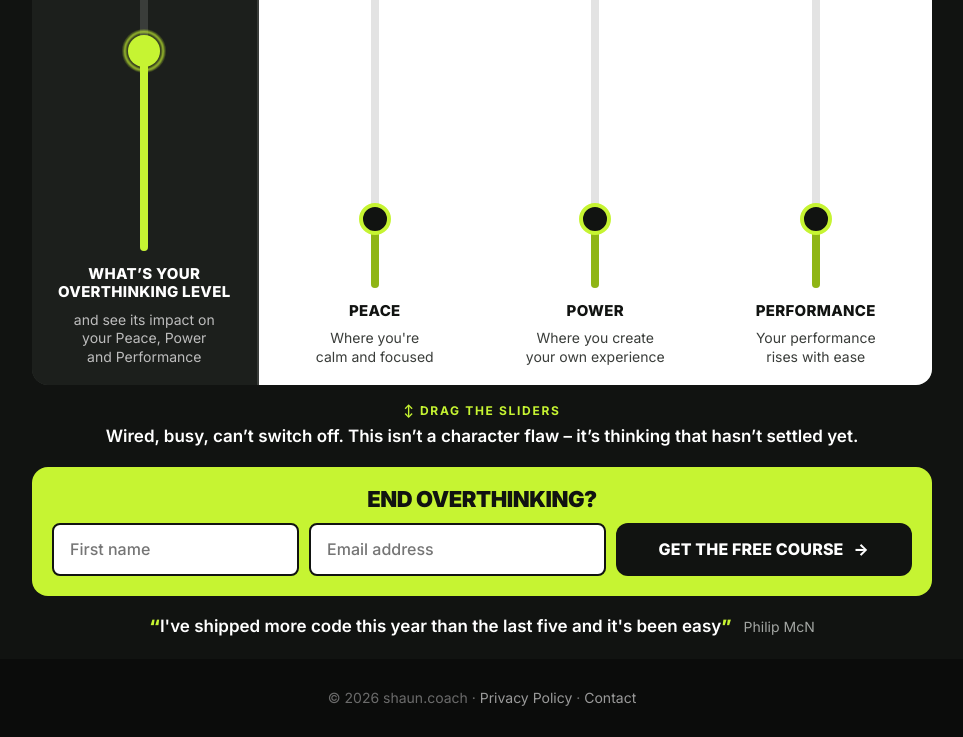
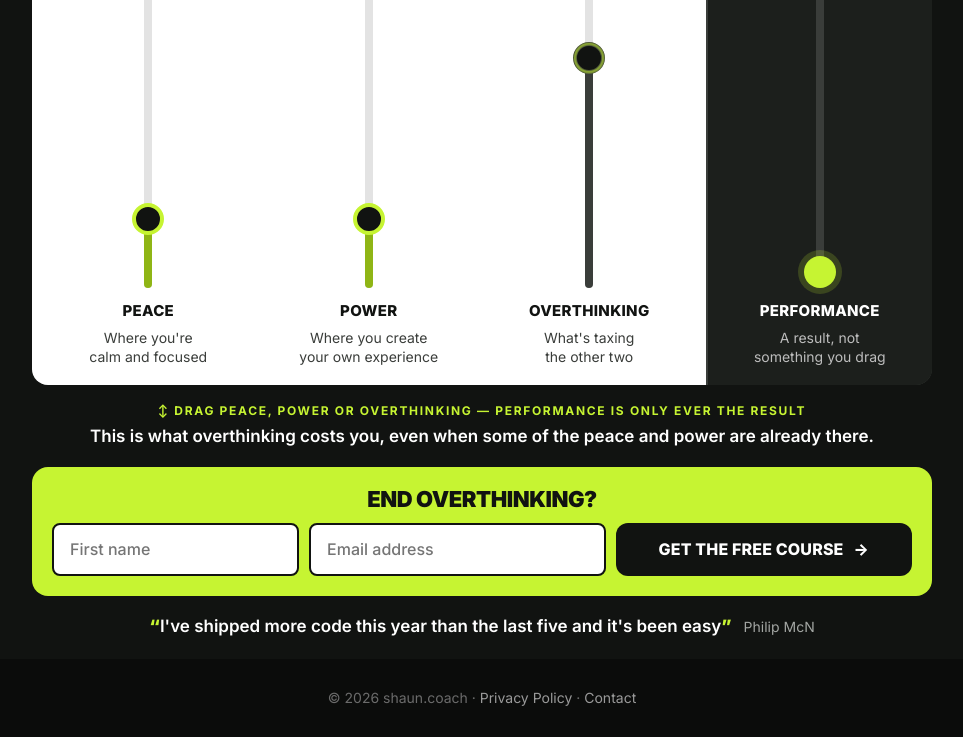
Before and after one commit to shaundotcoach/Salespage, a plain HTML site: page overthinking/index.html in a window 1280 px wide. Shown: the part 141-878 px from the top of the page, without its empty margins (158-1121 px from the left). Drawn offline with Linux system fonts and the light colour scheme.

Commit message:
changing layout of sliders
Moving away from overthinking as a course name

```diff
--- a/overthinking/index.html
+++ b/overthinking/index.html
@@ -63,13 +63,16 @@ h1 span{color:var(--lime);display:block}
 /* Slider: phones = horizontal (drag sideways, page still scrolls) */
 .slider{grid-area:track;position:relative;height:44px;margin-top:2px;cursor:grab;touch-action:pan-y;outline:none;-webkit-tap-highlight-color:transparent}
 .slider:active{cursor:grabbing}
+.slider.readout{cursor:default;touch-action:auto}
 .track,.fill{position:absolute;border-radius:999px;left:0;right:0;top:18px;height:8px}
 .track{background:var(--line-light)}
 .dark .track{background:var(--graphite)}
 .fill{right:auto;width:calc(var(--v) * 100%);background:var(--lime-deep)}
 .dark .fill{background:var(--lime)}
+.meter.caution .fill{background:var(--graphite)}
 .thumb{position:absolute;top:6px;left:calc((100% - var(--thumb)) * var(--v));width:var(--thumb);height:var(--thumb);border-radius:999px;background:var(--ink);border:4px solid var(--lime)}
 .dark .thumb{background:var(--lime);border:0;box-shadow:0 0 0 6px rgba(198,244,50,.18)}
+.meter.caution .thumb{border-color:var(--graphite)}
 .slider:focus-visible .thumb{outline:3px solid var(--lime);outline-offset:4px}
 .light .slider:focus-visible .thumb{outline-color:var(--ink)}
 .pulse{position:absolute;inset:0;border-radius:999px;border:2px solid var(--lime);animation:pbPulse 1.6s ease-out infinite;pointer-events:none}
@@ -128,7 +131,7 @@ figcaption{margin-top:6px;font-size:14px;color:var(--grey-400)}
   .page{height:100dvh;min-height:620px;padding:clamp(16px,2.6vh,32px) 32px;gap:clamp(12px,2.2vh,24px)}
   h1{margin:0;font-size:clamp(28px,min(4.4vw,6dvh),48px)}
   h1 span{display:inline}
-  .balance{flex:1 1 auto;min-height:0;max-height:520px;grid-template-columns:minmax(0,1fr) minmax(0,3fr)}
+  .balance{flex:1 1 auto;min-height:0;max-height:520px;grid-template-columns:minmax(0,3fr) minmax(0,1fr)}
   .side{padding:clamp(12px,2.2vh,24px) 8px}
   .side.light{grid-template-columns:repeat(3,minmax(0,1fr));gap:4px}
   .meter{height:100%;display:flex;flex-direction:column;align-items:center;text-align:center;gap:clamp(6px,1.2vh,14px)}
@@ -159,16 +162,6 @@ figcaption{margin-top:6px;font-size:14px;color:var(--grey-400)}
   </header>
 
   <section class="balance" aria-label="Where are you right now?">
-    <div class="side dark">
-      <div class="meter" data-key="overthinking">
-        <div class="m-label" id="l-over">What’s Your Overthinking Level</div>
-        <div class="m-sub">and see its impact on your Peace, Power and Performance</div>
-        <div class="m-num" aria-hidden="true">80</div>
-        <div class="slider" role="slider" tabindex="0" aria-labelledby="l-over" aria-valuemin="0" aria-valuemax="100" aria-valuenow="80">
-          <div class="track"></div><div class="fill"></div><div class="thumb"><span class="pulse"></span></div>
-        </div>
-      </div>
-    </div>
     <div class="side light">
       <div class="meter">
         <div class="m-label" id="l-peace">Peace</div>
@@ -186,11 +179,21 @@ figcaption{margin-top:6px;font-size:14px;color:var(--grey-400)}
           <div class="track"></div><div class="fill"></div><div class="thumb"></div>
         </div>
       </div>
-      <div class="meter">
+      <div class="meter caution">
+        <div class="m-label" id="l-over">Overthinking</div>
+        <div class="m-sub">What's taxing the other two</div>
+        <div class="m-num" aria-hidden="true">80</div>
+        <div class="slider" role="slider" tabindex="0" aria-labelledby="l-over" aria-valuemin="0" aria-valuemax="100" aria-valuenow="80">
+          <div class="track"></div><div class="fill"></div><div class="thumb"><span class="pulse"></span></div>
+        </div>
+      </div>
+    </div>
+    <div class="side dark">
+      <div class="meter" data-key="performance">
         <div class="m-label" id="l-perf">Performance</div>
-        <div class="m-sub">Your performance rises with ease</div>
-        <div class="m-num" aria-hidden="true">20</div>
-        <div class="slider" role="slider" tabindex="0" aria-labelledby="l-perf" aria-valuemin="0" aria-valuemax="100" aria-valuenow="20">
+        <div class="m-sub">A result, not something you drag</div>
+        <div class="m-num" aria-hidden="true">0</div>
+        <div class="slider readout" aria-labelledby="l-perf" aria-live="polite">
           <div class="track"></div><div class="fill"></div><div class="thumb"></div>
         </div>
       </div>
@@ -198,8 +201,8 @@ figcaption{margin-top:6px;font-size:14px;color:var(--grey-400)}
   </section>
 
   <div class="strip" aria-live="polite">
-    <div class="eyebrow" id="strip-label"><span class="hint-v">↕</span><span class="hint-h">↔</span> Drag the sliders</div>
-    <p id="message">Wired, busy, can’t switch off. This isn’t a character flaw – it’s thinking that hasn’t settled yet.</p>
+    <div class="eyebrow"><span class="hint-v">↕</span><span class="hint-h">↔</span> Drag Peace, Power or Overthinking — Performance is only ever the result</div>
+    <p id="message">This is what overthinking costs you, even when some of the peace and power are already there.</p>
   </div>
 
   <section class="signup" id="signup" aria-label="Get the free course">
@@ -236,13 +239,19 @@ figcaption{margin-top:6px;font-size:14px;color:var(--grey-400)}
   var KIT_FORM_ID = '9229059';
   var KIT_FIELD = 'overthinking_score';
 
-  var state = { o: 80, touched: false };
+  // Performance = a computed result, never dragged directly.
+  // Performance = (Peace*0.5 + Power*0.5) - (Overthinking*0.4), floored at 0.
+  var state = { peace: 20, power: 20, overthinking: 80, touched: false };
   var app = document.getElementById('app');
-  var meters = Array.prototype.slice.call(document.querySelectorAll('.meter'));
-  var stripLabel = document.getElementById('strip-label');
+  var stripLabel = document.querySelector('.strip .eyebrow');
   var message = document.getElementById('message');
   var scoreInput = document.getElementById('score');
   var wide = window.matchMedia('(min-width: 720px)');
+
+  var peaceMeter = document.querySelector('[id="l-peace"]').closest('.meter');
+  var powerMeter = document.querySelector('[id="l-power"]').closest('.meter');
+  var overMeter = document.querySelector('[id="l-over"]').closest('.meter');
+  var perfMeter = document.querySelector('[data-key="performance"]');
 
   // Show the right drag arrow for the layout
   var hintStyle = document.createElement('style');
@@ -251,33 +260,39 @@ figcaption{margin-top:6px;font-size:14px;color:var(--grey-400)}
 
   function clamp(v) { return Math.max(0, Math.min(100, Math.round(v))); }
 
-  function msg(o) {
-    if (o >= 70) return 'Wired, busy, can’t switch off. This isn’t a character flaw – it’s thinking that hasn’t settled yet.';
-    if (o >= 40) return 'Getting through the day, but it’s taking more effort than it should.';
-    return 'This is your natural state. The course shows you why it keeps coming back without you forcing it.';
+  function performance() {
+    var raw = state.peace * 0.5 + state.power * 0.5 - state.overthinking * 0.4;
+    return clamp(raw);
+  }
+
+  function msg(p) {
+    if (p >= 85) return 'This is your natural state.';
+    if (p >= 55) return "You're capable of this — most of it's just being spent elsewhere.";
+    return 'This is what overthinking costs you, even when some of the peace and power are already there.';
+  }
+
+  function paint(meter, v) {
+    meter.style.setProperty('--v', v / 100);
+    meter.querySelector('.m-num').textContent = v;
+    var slider = meter.querySelector('.slider');
+    if (slider.hasAttribute('role')) slider.setAttribute('aria-valuenow', v);
   }
 
   function render() {
-    var o = state.o;
-    meters.forEach(function (m, i) {
-      var v = i === 0 ? o : 100 - o;
-      m.style.setProperty('--v', v / 100);
-      m.querySelector('.m-num').textContent = v;
-      m.querySelector('.slider').setAttribute('aria-valuenow', v);
-    });
-    message.textContent = msg(o);
-    scoreInput.value = o;
-    if (state.touched) {
-      app.classList.add('touched');
-      stripLabel.textContent = 'Your Overthinking level ' + o + '/100';
-    }
+    paint(peaceMeter, state.peace);
+    paint(powerMeter, state.power);
+    paint(overMeter, state.overthinking);
+    var p = performance();
+    paint(perfMeter, p);
+    message.textContent = msg(p);
+    scoreInput.value = state.overthinking;
+    if (state.touched) app.classList.add('touched');
   }
 
-  meters.forEach(function (m, i) {
-    var isLeft = i === 0;
-    var el = m.querySelector('.slider');
+  function bindSlider(meter, key) {
+    var el = meter.querySelector('.slider');
     function set(v) {
-      state.o = clamp(isLeft ? v : 100 - v);
+      state[key] = clamp(v);
       state.touched = true;
       render();
     }
@@ -315,12 +330,16 @@ figcaption{margin-top:6px;font-size:14px;color:var(--grey-400)}
     el.addEventListener('pointercancel', function () { dragging = false; });
     el.addEventListener('keydown', function (e) {
       var steps = { ArrowUp: 5, ArrowRight: 5, ArrowDown: -5, ArrowLeft: -5, PageUp: 10, PageDown: -10 };
-      var cur = isLeft ? state.o : 100 - state.o;
-      if (e.key in steps) { e.preventDefault(); set(cur + steps[e.key]); }
+      if (e.key in steps) { e.preventDefault(); set(state[key] + steps[e.key]); }
       else if (e.key === 'Home') { e.preventDefault(); set(0); }
       else if (e.key === 'End') { e.preventDefault(); set(100); }
     });
-  });
+  }
+
+  bindSlider(peaceMeter, 'peace');
+  bindSlider(powerMeter, 'power');
+  bindSlider(overMeter, 'overthinking');
+  // Performance's .slider is deliberately not bound — it's a readout, never a drag target.
 
   // Sign-up → Kit
   var form = document.getElementById('form');
@@ -332,7 +351,7 @@ figcaption{margin-top:6px;font-size:14px;color:var(--grey-400)}
     var fd = new FormData();
     fd.append('email_address', email);
     fd.append('first_name', name);
-    fd.append('fields[' + KIT_FIELD + ']', String(state.o));
+    fd.append('fields[' + KIT_FIELD + ']', String(state.overthinking));
     form.querySelector('button').disabled = true;
     fetch('https://app.kit.com/forms/' + KIT_FORM_ID + '/subscriptions', { method: 'POST', body: fd, mode: 'no-cors' })
       .catch(function () {})
```
